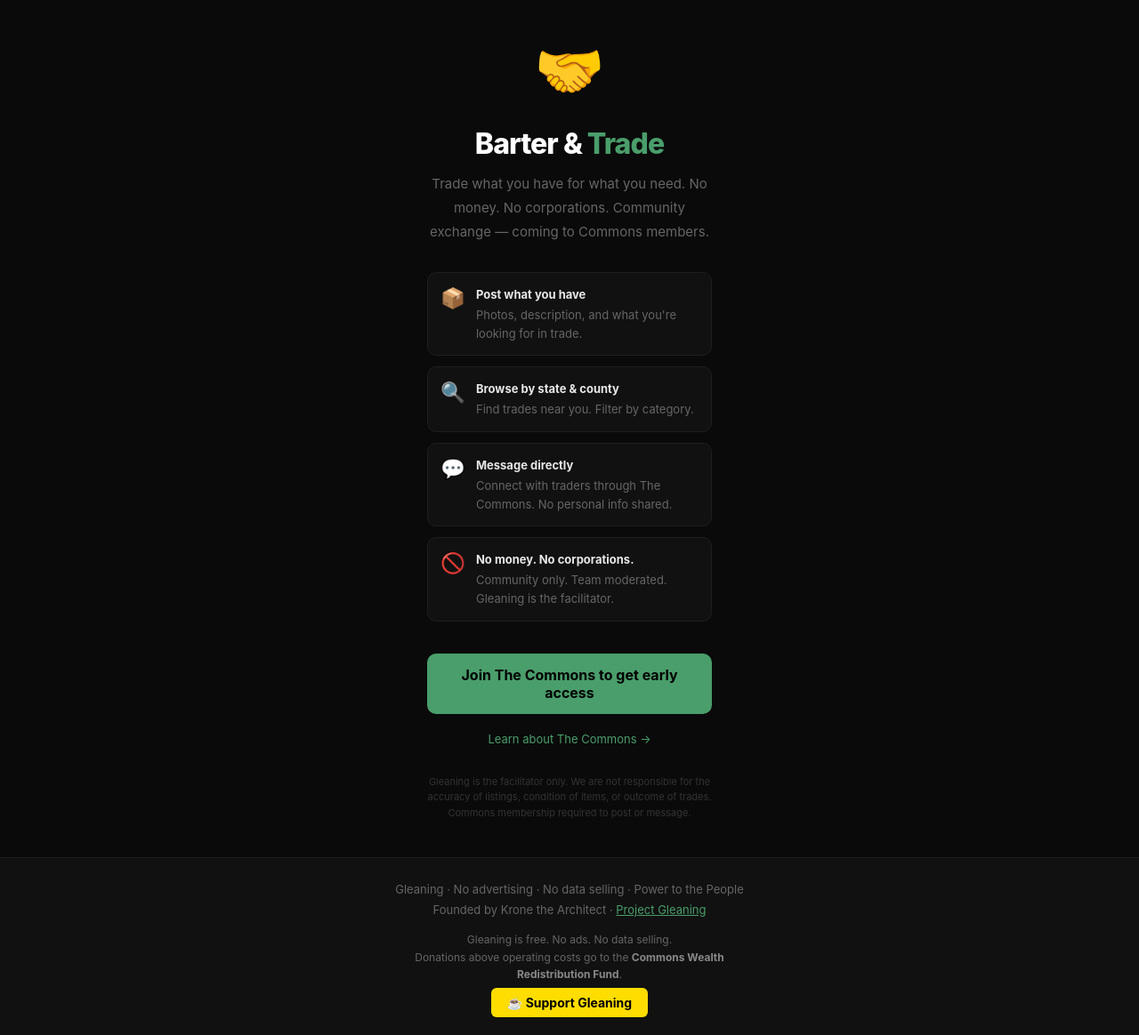
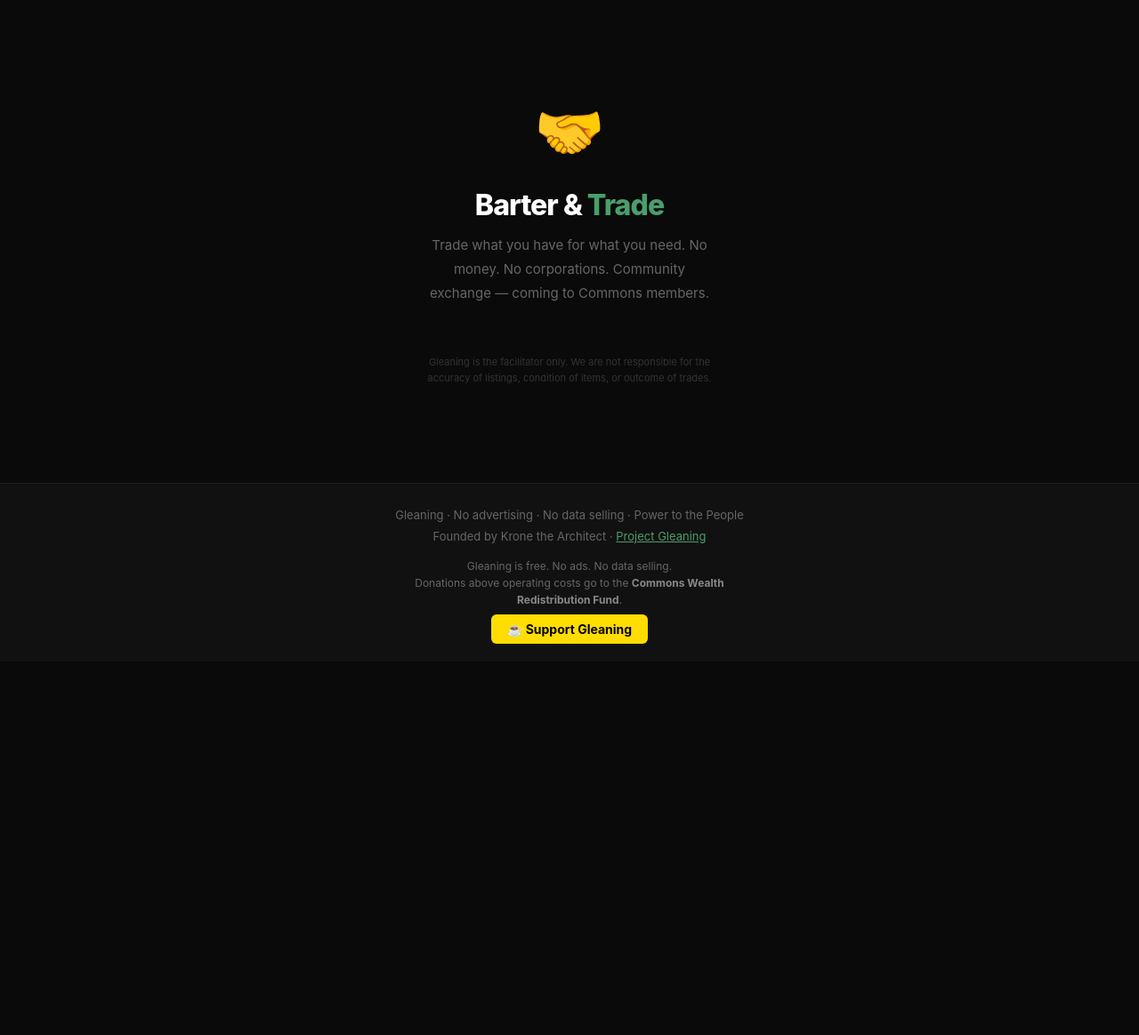
Before and after one commit to Kronestones/gleaning, a FastAPI app: page /barter in a window 1280 px wide. Shown: the part 56-1220 px from the top of the page at 89% size. After the commit the page ends 780 px from the top, so only its background shows below. Run offline with FastAPI, Linux system fonts and the light colour scheme; parts of the project's set-up code (start-up, migrations or seed data) failed here and were passed over.

Commit message:
fix: barter page simple coming soon, no join link

```diff
--- a/templates/barter.html
+++ b/templates/barter.html
@@ -52,41 +52,7 @@
   <h1 class="title">Barter & <span>Trade</span></h1>
   <p class="subtitle">Trade what you have for what you need. No money. No corporations. Community exchange — coming to Commons members.</p>
 
-  <div class="features">
-    <div class="feature">
-      <div class="feature-icon">📦</div>
-      <div class="feature-text">
-        <strong>Post what you have</strong>
-        Photos, description, and what you're looking for in trade.
-      </div>
-    </div>
-    <div class="feature">
-      <div class="feature-icon">🔍</div>
-      <div class="feature-text">
-        <strong>Browse by state & county</strong>
-        Find trades near you. Filter by category.
-      </div>
-    </div>
-    <div class="feature">
-      <div class="feature-icon">💬</div>
-      <div class="feature-text">
-        <strong>Message directly</strong>
-        Connect with traders through The Commons. No personal info shared.
-      </div>
-    </div>
-    <div class="feature">
-      <div class="feature-icon">🚫</div>
-      <div class="feature-text">
-        <strong>No money. No corporations.</strong>
-        Community only. Team moderated. Gleaning is the facilitator.
-      </div>
-    </div>
-  </div>
-
-  <a href="https://the-commons.onrender.com/register" class="btn-join">Join The Commons to get early access</a>
-  <a href="https://the-commons.onrender.com" class="btn-learn">Learn about The Commons →</a>
-
-  <p class="disclaimer">Gleaning is the facilitator only. We are not responsible for the accuracy of listings, condition of items, or outcome of trades. Commons membership required to post or message.</p>
+  <p class="disclaimer">Gleaning is the facilitator only. We are not responsible for the accuracy of listings, condition of items, or outcome of trades.</p>
 </div>
 
 <footer>
```
